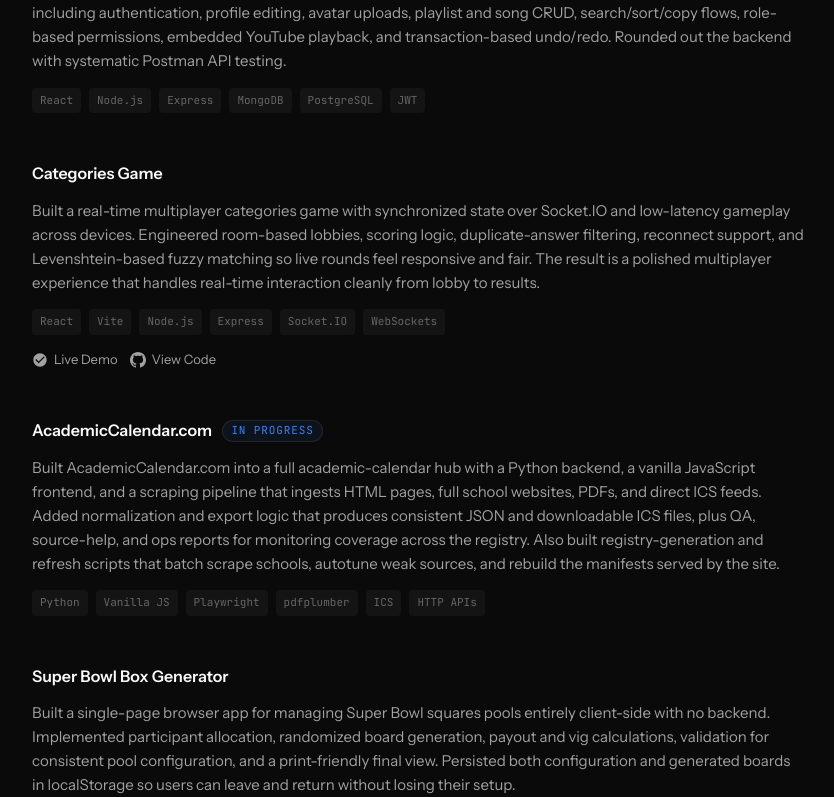
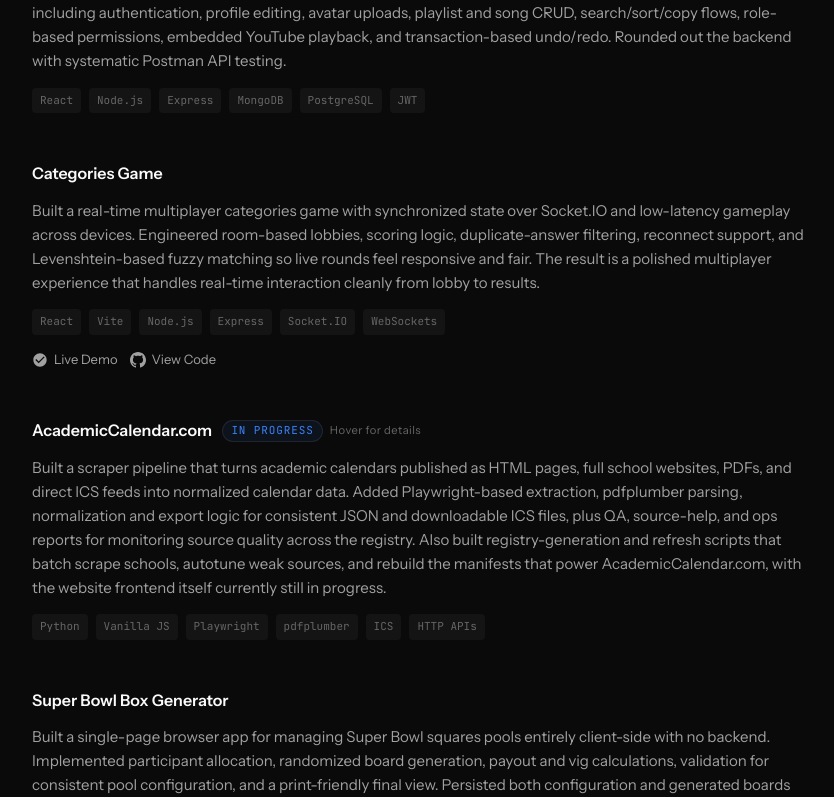
Before and after one commit to jakealessi/PortfolioWebsite, a React (Vite) app: page / in a window 1280 px wide. Shown: the part 3590-4387 px from the top of the page, without its empty margins (232-1066 px from the left). Built offline with nearby package versions, Linux system fonts and the light colour scheme.

Commit message:
Clarify project progress cues

```diff
--- a/src/App.jsx
+++ b/src/App.jsx
@@ -145,7 +145,7 @@ const PROJECTS = [
     title: 'AcademicCalendar.com',
     tech: ['Python', 'Vanilla JS', 'Playwright', 'pdfplumber', 'ICS', 'HTTP APIs'],
     description:
-      'Built AcademicCalendar.com into a full academic-calendar hub with a Python backend, a vanilla JavaScript frontend, and a scraping pipeline that ingests HTML pages, full school websites, PDFs, and direct ICS feeds. Added normalization and export logic that produces consistent JSON and downloadable ICS files, plus QA, source-help, and ops reports for monitoring coverage across the registry. Also built registry-generation and refresh scripts that batch scrape schools, autotune weak sources, and rebuild the manifests served by the site.',
+      'Built a scraper pipeline that turns academic calendars published as HTML pages, full school websites, PDFs, and direct ICS feeds into normalized calendar data. Added Playwright-based extraction, pdfplumber parsing, normalization and export logic for consistent JSON and downloadable ICS files, plus QA, source-help, and ops reports for monitoring source quality across the registry. Also built registry-generation and refresh scripts that batch scrape schools, autotune weak sources, and rebuild the manifests that power AcademicCalendar.com, with the website frontend itself currently still in progress.',
     statusLabel: 'In Progress',
     statusNote:
       "I'm currently building the frontend, with the main focus on search, filtering, school detail pages, and making coverage and data quality easier to understand at a glance.",
@@ -358,6 +358,9 @@ function ProjectStatusFlag({ label, note }) {
       <button type="button" className="status-flag" aria-describedby={tooltipId}>
         {label}
       </button>
+      <span className="status-hint" aria-hidden="true">
+        Hover for details
+      </span>
       <span id={tooltipId} role="tooltip" className="status-tooltip">
         {note}
       </span>
--- a/src/index.css
+++ b/src/index.css
@@ -394,6 +394,8 @@ section:last-of-type {
 .status-flag-wrapper {
   position: relative;
   display: inline-flex;
+  align-items: center;
+  gap: 0.45rem;
 }
 
 .status-flag {
@@ -409,6 +411,13 @@ section:last-of-type {
   border-radius: 999px;
   cursor: help;
   line-height: 1;
+}
+
+.status-hint {
+  font-size: 0.7rem;
+  color: var(--text-muted);
+  letter-spacing: 0.04em;
+  white-space: nowrap;
 }
 
 .status-flag:focus-visible {
@@ -588,6 +597,10 @@ section:last-of-type {
     right: 0;
     width: min(16rem, calc(100vw - 3rem));
   }
+
+  .status-hint {
+    font-size: 0.65rem;
+  }
 }
 
 /* Lightbulb Theme Toggle */
```
